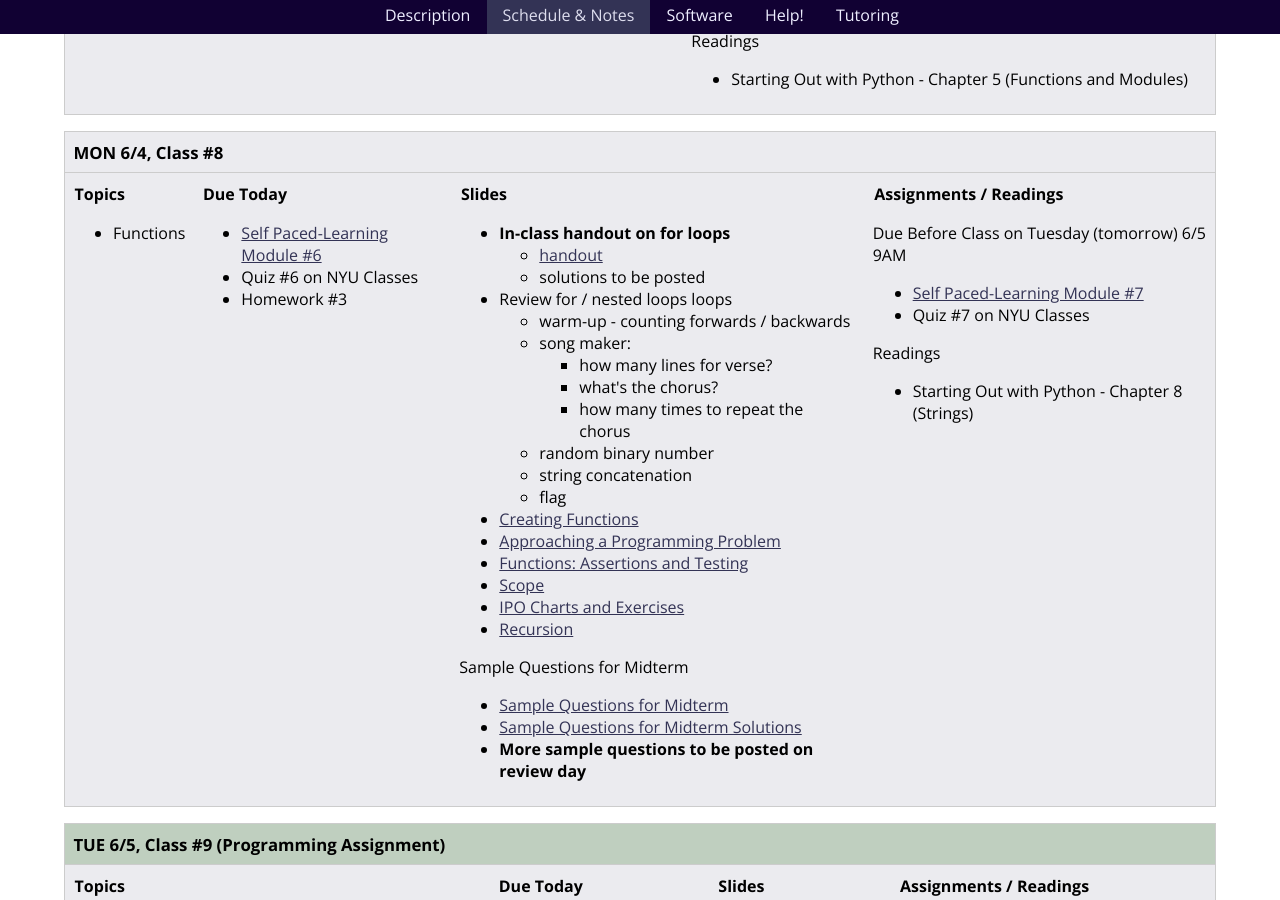
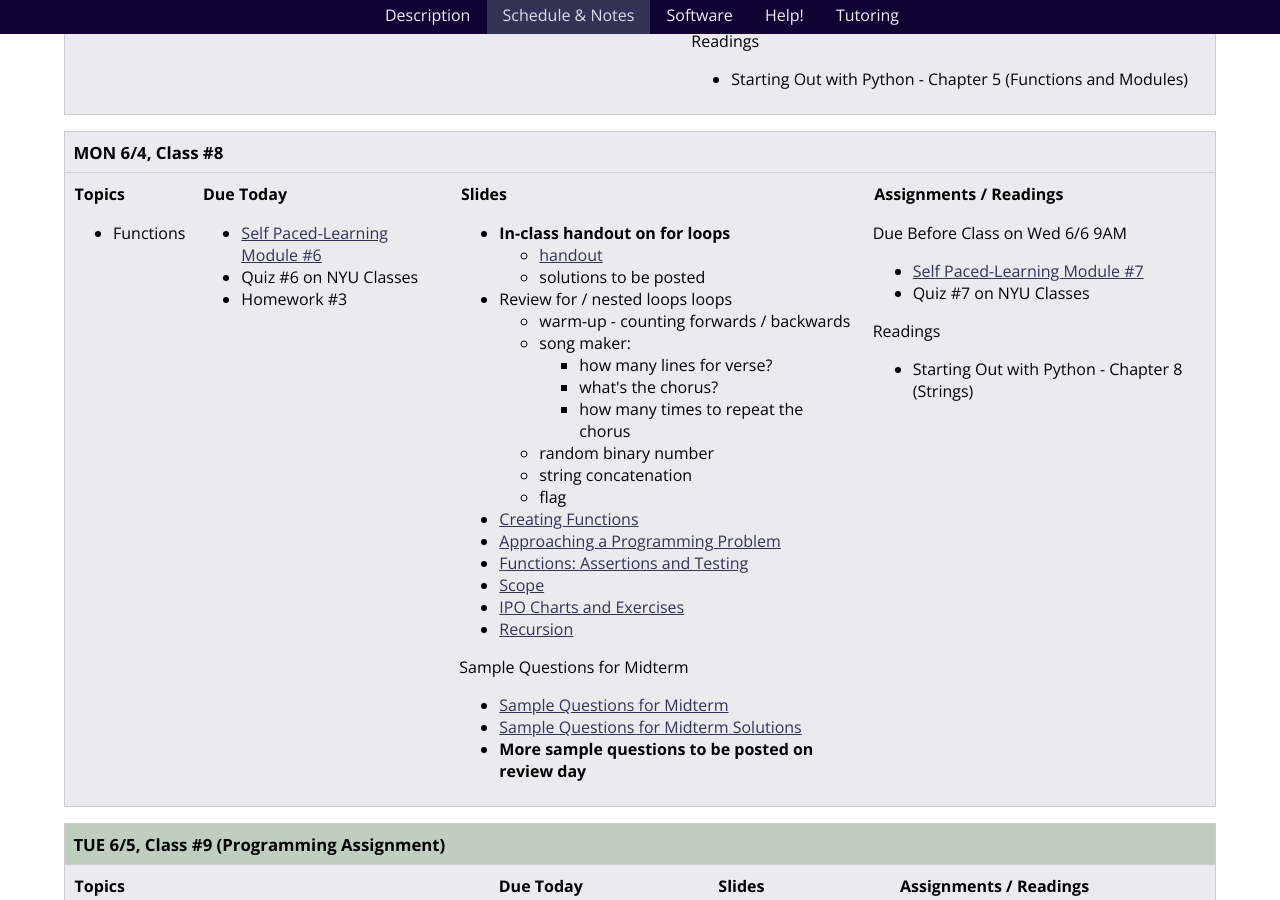
Before and after one commit to foureyes/csci-ua.0002-summer2018-001, a Jekyll site: the page built from schedule.markdown, in a window 1280 px wide and 900 px high, scrolled down 3755 px. Built offline with Jekyll 4.4.1, drawn with Linux system fonts in a browser that asks for light colours; nearby versions of some CDN libraries; library files that are not in the unit come from our copies.

Commit message:
Update class-08.markdown

```diff
--- a/_includes/classes/class-08.markdown
+++ b/_includes/classes/class-08.markdown
@@ -51,7 +51,7 @@ Sample Questions for Midterm
 <article class="assignments" markdown="block">
 ####  Assignments / Readings
 
-Due Before Class on Tuesday (tomorrow) 6/5 9AM
+Due Before Class on Wed 6/6 9AM
 
 * [Self Paced-Learning Module #7]({{ site.module7 }})
 * Quiz #7 on NYU Classes
```
